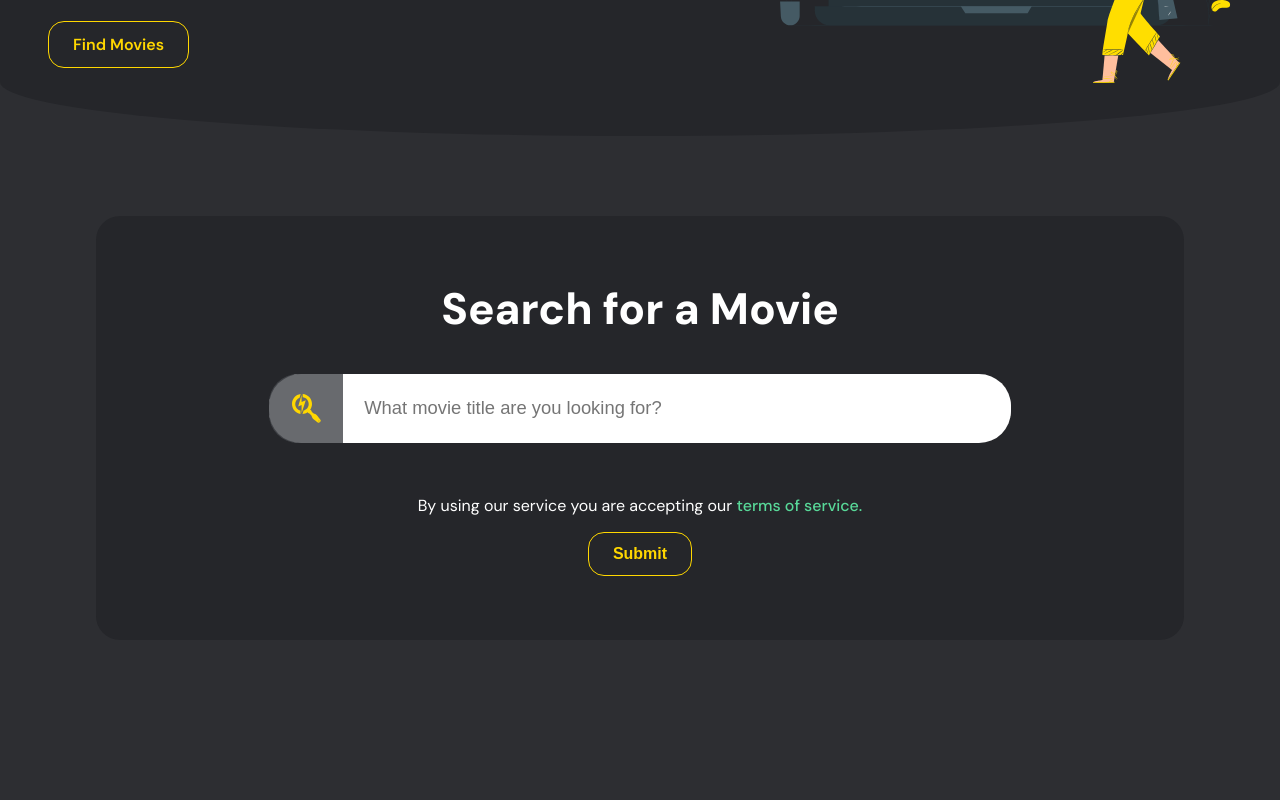
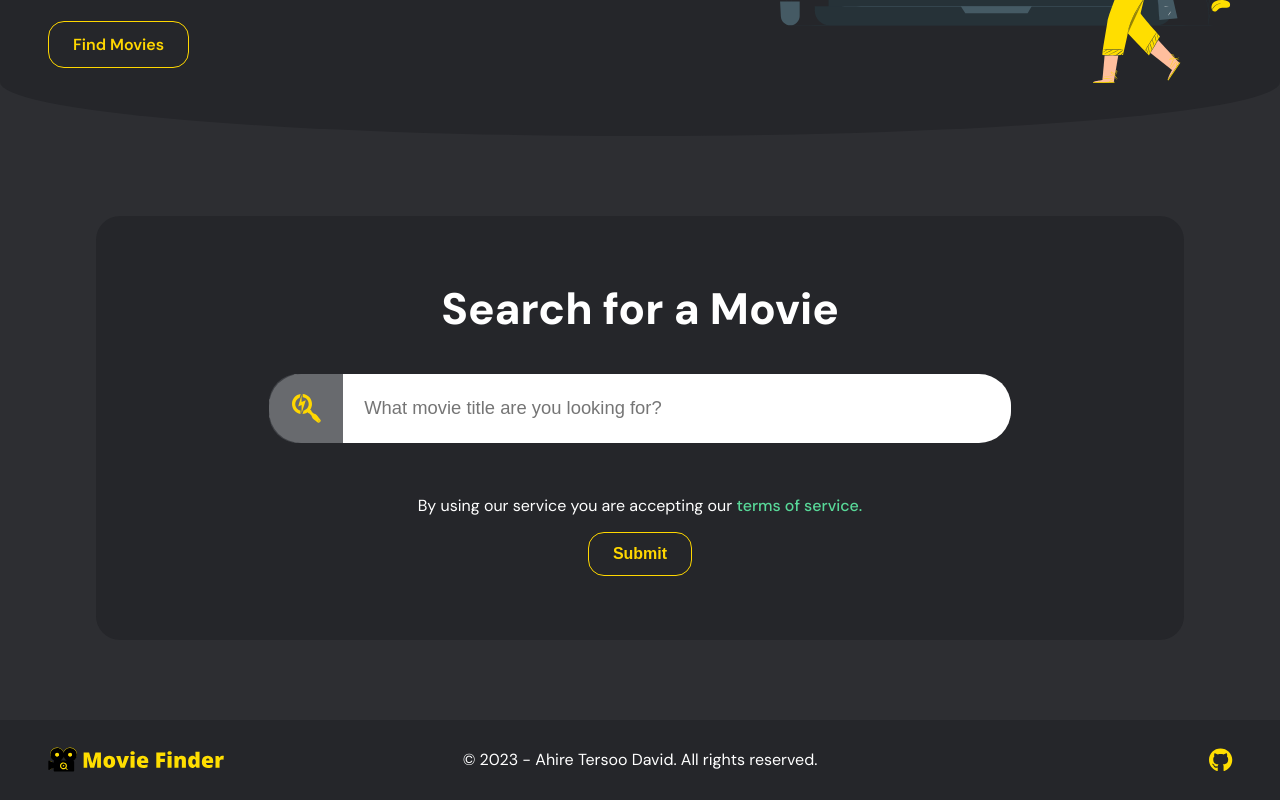
Before and after one commit to tersoo-ahire/Movie-Search-App, a React (Vite) app in the folder React_Frontend/: page /home in a window 1280 px wide. Shown: the part 394-1194 px from the top of the page. Before the commit the page ends 1114 px from the top, so only its background shows below. Built offline with nearby package versions, Linux system fonts and the light colour scheme.

Commit message:
created footer

```diff
--- a/React_Frontend/src/App.jsx
+++ b/React_Frontend/src/App.jsx
@@ -2,6 +2,7 @@ import React from "react";
 import { Routes, Route } from "react-router-dom";
 import "./styles/App.css";
 import Navigation from "./components/Navigation";
+import Footer from "./components/Footer";
 import Home from "./pages/Home";
 
 function App() {
@@ -12,6 +13,7 @@ function App() {
         <Route path="/" element={<Home />} />
         <Route path="/home" element={<Home />} />
       </Routes>
+      <Footer />
     </>
   );
 }
--- /dev/null
+++ b/React_Frontend/src/components/Footer.jsx
@@ -0,0 +1,29 @@
+import React from "react";
+import logo2 from "../assets/logo2.svg";
+import { FontAwesomeIcon } from "@fortawesome/react-fontawesome";
+import { faArrowUpRightFromSquare } from "@fortawesome/free-solid-svg-icons";
+import { faGithub } from "@fortawesome/free-brands-svg-icons";
+
+export default function Footer() {
+  return (
+    <footer>
+      <div className="left-footer">
+        <img src={logo2} alt="Logo" />
+      </div>
+      <p>© 2023 - Ahire Tersoo David. All rights reserved.</p>
+      <div className="right-footer">
+        <a
+          href="https://github.com/tersoo-ahire/Movie-Search-App"
+          target="_blank"
+        >
+          <FontAwesomeIcon
+            icon={faGithub}
+            size="xl"
+            className="github"
+            style={{ color: "#ffde00" }}
+          />
+        </a>
+      </div>
+    </footer>
+  );
+}
--- a/React_Frontend/src/components/Navigation.jsx
+++ b/React_Frontend/src/components/Navigation.jsx
@@ -38,9 +38,9 @@ export default function Navigation() {
       </div>
       <div className="right-nav">
         <Link to={"/"}>Home</Link>
-        <Link to={"/about"}>About</Link>
-        <Link to={"/company"}>Company</Link>
-        <Link to={"/docs"}>
+        <Link to={"#"}>About</Link>
+        <Link to={"#"}>Company</Link>
+        <Link to={"#"}>
           <FontAwesomeIcon
             icon={faArrowUpRightFromSquare}
             size="2xs"
--- a/React_Frontend/src/styles/App.css
+++ b/React_Frontend/src/styles/App.css
@@ -77,6 +77,35 @@ nav .right-nav a .github {
 nav .right-nav a .github:hover {
   box-shadow: 0 0 8px 1px gold;
   text-shadow: 0 0 8px gold;
+}
+
+footer {
+  display: flex;
+  align-items: center;
+  justify-content: space-between;
+  background-color: #25262A;
+  padding: 0em 3em;
+  height: 80px;
+}
+footer .left-footer {
+  display: flex;
+  align-items: center;
+  width: 30%;
+}
+footer .left-footer img {
+  width: 50%;
+}
+footer p {
+  display: flex;
+  align-items: center;
+  justify-content: center;
+  width: 40%;
+}
+footer .right-footer {
+  display: flex;
+  align-items: center;
+  justify-content: flex-end;
+  width: 30%;
 }
 
 .scrolled-nav {
--- a/React_Frontend/src/styles/App.scss
+++ b/React_Frontend/src/styles/App.scss
@@ -88,6 +88,39 @@ nav {
         }
       }
     }
+  }
+}
+
+footer {
+  display: flex;
+  align-items: center;
+  justify-content: space-between;
+  background-color: $darkgrey;
+  padding: $desktoppadding;
+  height: 80px;
+
+  .left-footer {
+    display: flex;
+    align-items: center;
+    width: 30%;
+
+    img {
+      width: 50%;
+    }
+  }
+
+  p {
+    display: flex;
+    align-items: center;
+    justify-content: center;
+    width: 40%;
+  }
+
+  .right-footer {
+    display: flex;
+    align-items: center;
+    justify-content: flex-end;
+    width: 30%;
   }
 }
 
```
Also changed, not shown: 2 other files (tests, documents, lock files or other folders).
